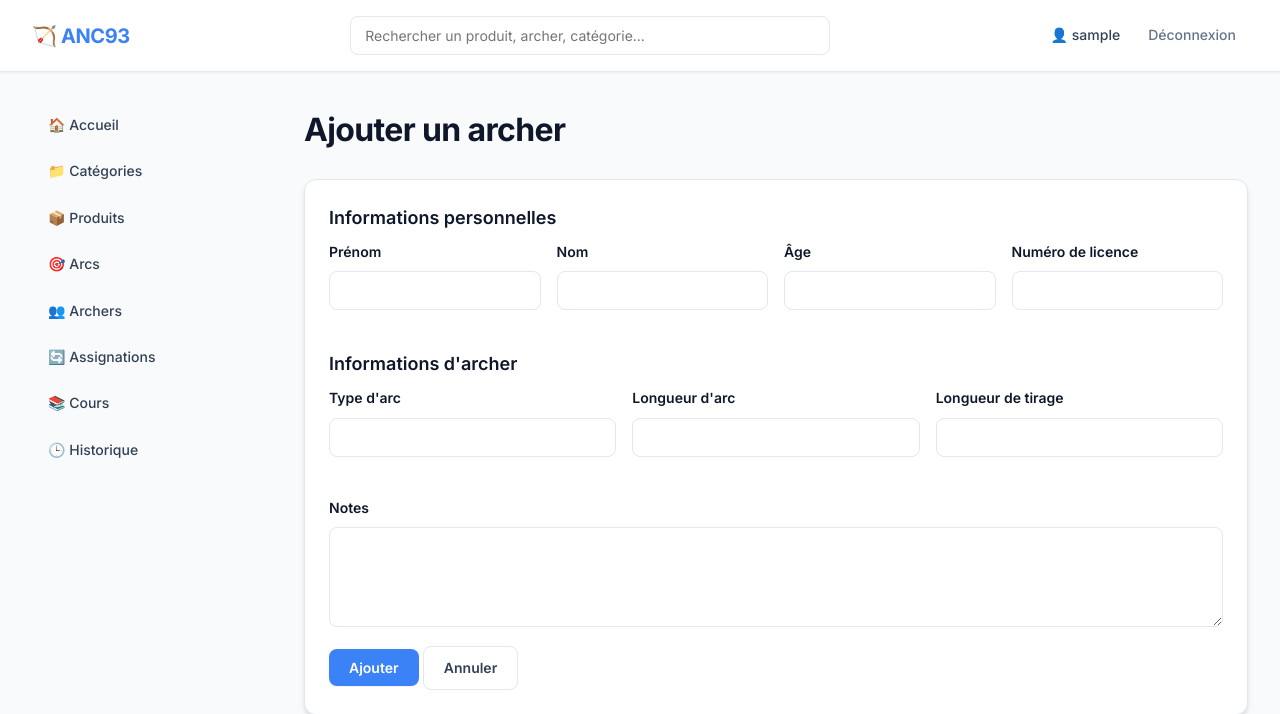
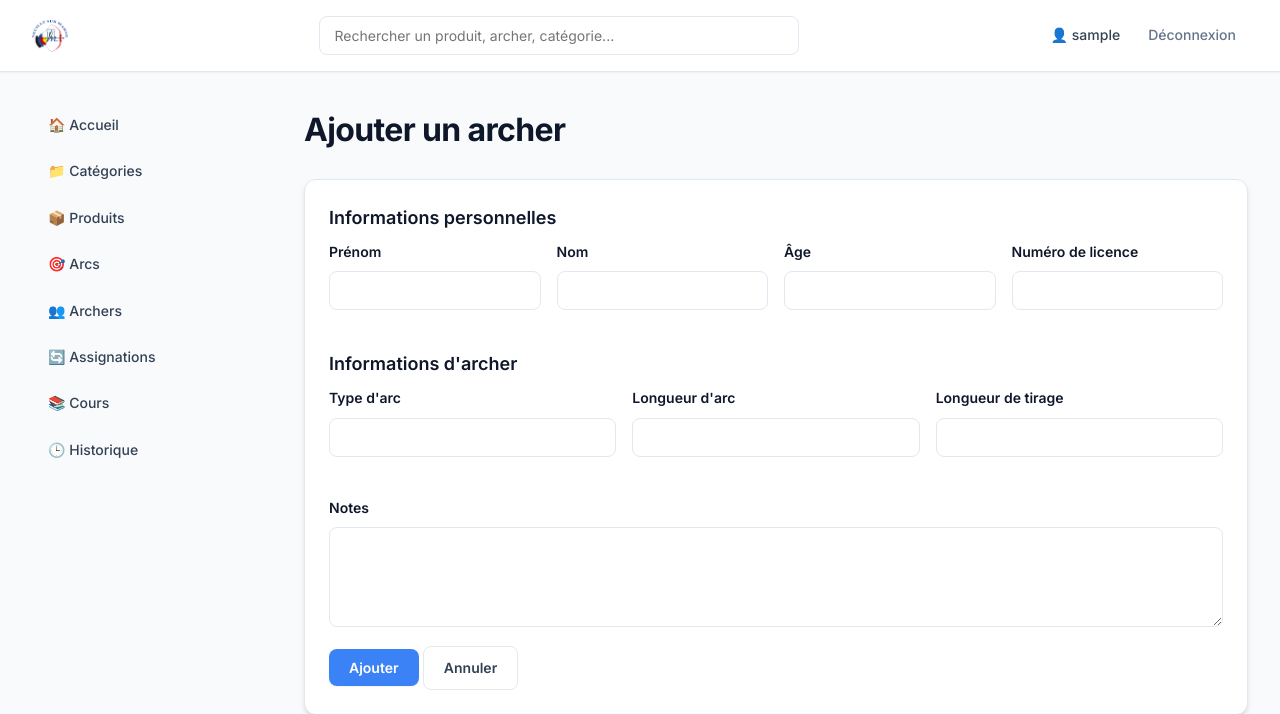
Before and after one commit to CELIANVF/AIM, a Flask app: page /add_archer in a window 1280 px wide. Shown: the top 714 px of the page. Run offline with Flask 3, Linux system fonts and the light colour scheme; the visitor is signed in with stand-in values (Sample User, id 1).

Commit message:
change logo to anc

```diff
--- a/templates/layout.html
+++ b/templates/layout.html
@@ -11,7 +11,7 @@
         <div class="container">
             <button class="menu-toggle" aria-label="Ouvrir le menu" aria-expanded="false">☰</button>
             <div class="logo">
-                <h2>🏹 ANC93</h2>
+                <img src="{{ url_for('static', filename='logo.png') }}" alt="Logo AIM" style="height:32px;vertical-align:middle">
             </div>
             <div class="search">
                 <form action="/search" method="get">
```
Also changed, not shown: static/logo.png (added).
